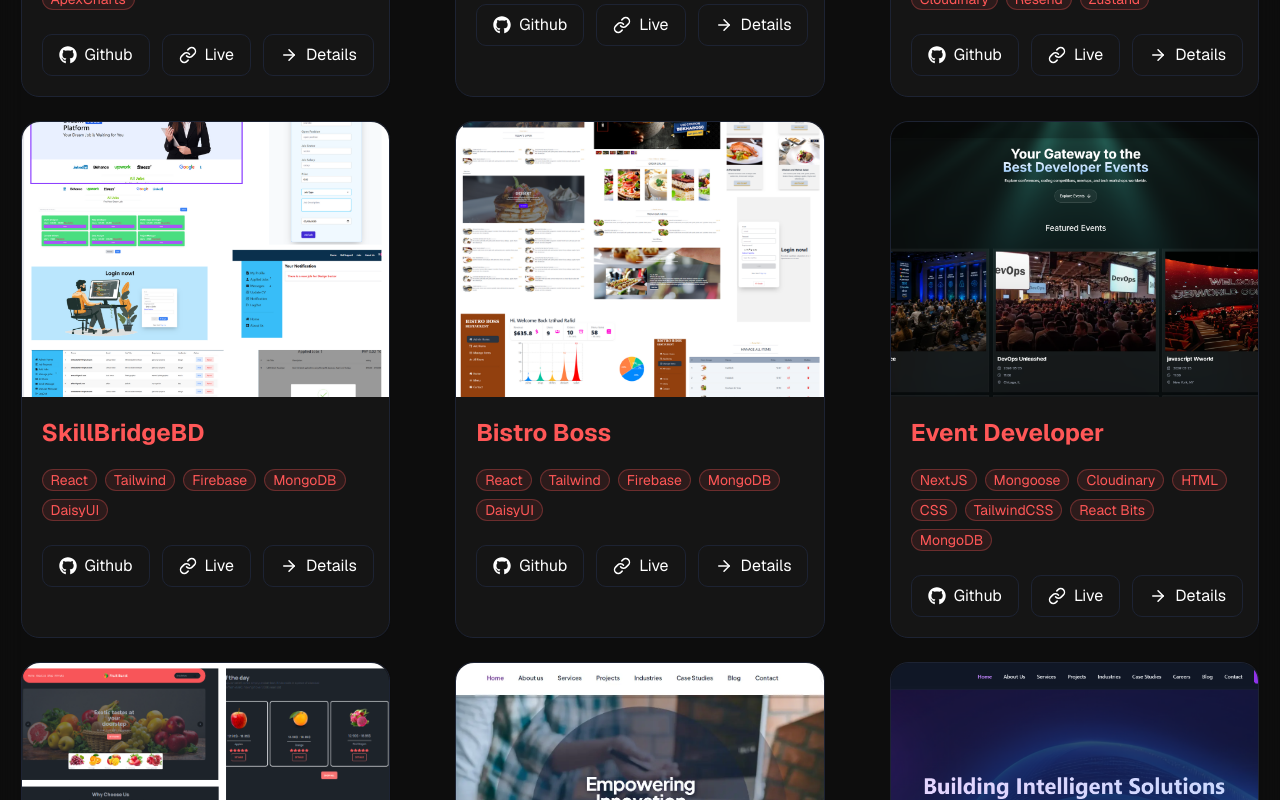
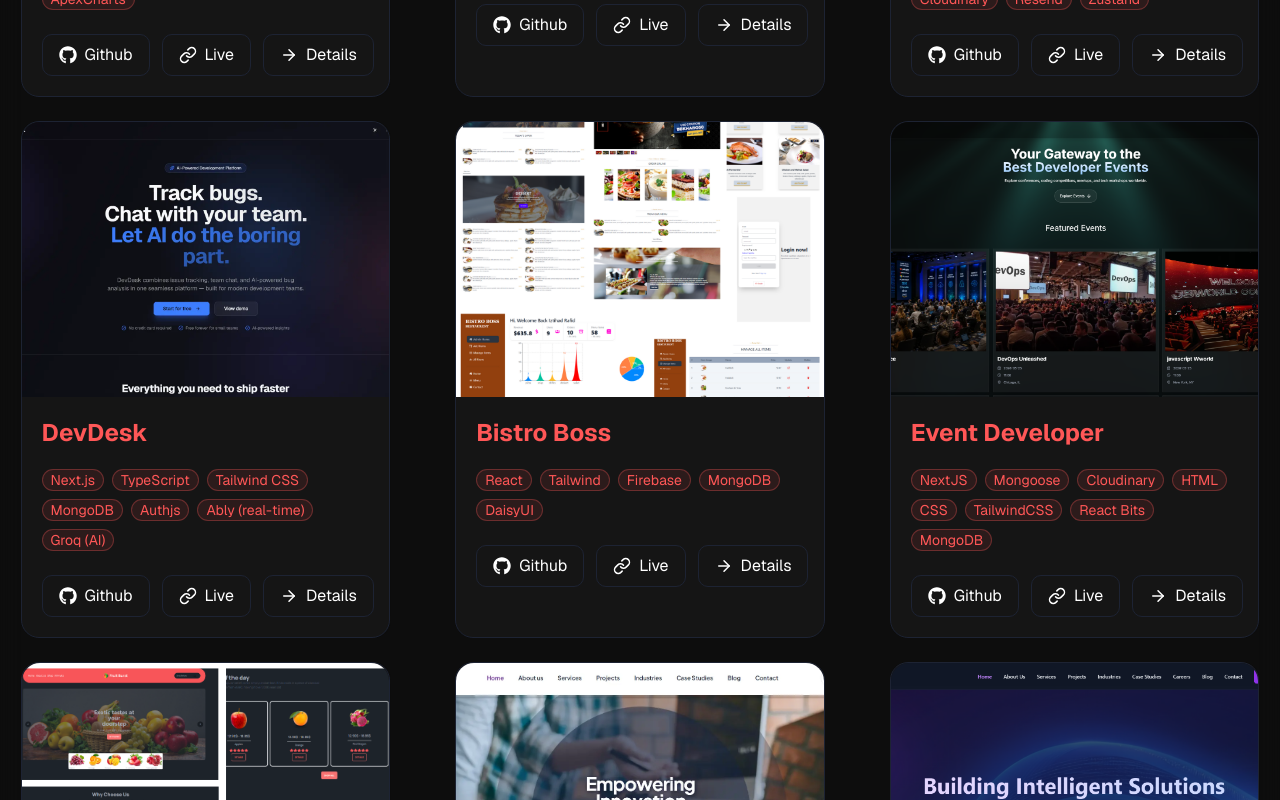
Before and after one commit to IztihadRafid/iztihadrafid-portfolio, a Next.js app: page / in a window 1280 px wide. Shown: the part 4360-5160 px from the top of the page. Built offline with nearby package versions, Linux system fonts and the light colour scheme.

Commit message:
resume updated

```diff
--- a/src/components/SocialCard.jsx
+++ b/src/components/SocialCard.jsx
@@ -16,7 +16,7 @@
           Github
         </a>
         <a
-          href="https://drive.google.com/file/d/1OF3Kqq5Pt6MaRcjL6ob8vrZoDKsR4I6n/view?usp=drive_link"
+          href="https://drive.google.com/file/d/1ZA4AiCabqch1CP3RjwL3vnoVvIMzm-tl/view?usp=drive_link"
           target="_blank"
           className="socialContainer containerTwo text-lg   "
         >
--- a/src/data/Project.ts
+++ b/src/data/Project.ts
@@ -8,23 +8,24 @@
 import shipnow from "../../public/assets/projectIMg/shipnow.webp";
 import estatemarket from "../../public/assets/projectIMg/estatemarket.webp";
 import vistaltd from "../../public/assets/projectIMg/vistaltd.png";
+import devdesk from "../../public/assets/projectIMg/devdesk.webp";
 import { StaticImageData } from "next/image";
 export interface Project {
   id: string;
-  image: StaticImageData ;
+  image: StaticImageData;
   title: string;
-  description: string ;
-  techs: string[] ;
-  github: string ;
-  live: string ;
-
+  description: string;
+  techs: string[];
+  github: string;
+  live: string;
 }
-export const projects :Project[]= [
+export const projects: Project[] = [
   {
     id: "1",
     title: "Veloxa",
     image: veloxaImg,
-        description: "Full-stack MERN application connecting admins, riders, and customers through role-based dashboards\nReal-time delivery tracking and secure Stripe payments\nBuilt with React, Node.js/Express, and MongoDB\nDeployed on Firebase and Vercel",
+    description:
+      "Full-stack MERN application connecting admins, riders, and customers through role-based dashboards\nReal-time delivery tracking and secure Stripe payments\nBuilt with React, Node.js/Express, and MongoDB\nDeployed on Firebase and Vercel",
     github: "https://github.com/IztihadRafid/veloxa-client",
     live: "https://zapshift-a89f5.web.app",
     techs: [
@@ -42,7 +43,8 @@
     id: "2",
     title: "Blood Donation",
     image: bloodDonation,
-        description: "Comprehensive MERN-based blood donation platform connecting donors with recipients\nJWT authentication and role-based dashboards\nDonor search by district and blood group, with request and hospital management\nAutomated email notifications via Nodemailer\nStripe payment integration and analytics dashboards\nFull admin panel for system management",
+    description:
+      "Comprehensive MERN-based blood donation platform connecting donors with recipients\nJWT authentication and role-based dashboards\nDonor search by district and blood group, with request and hospital management\nAutomated email notifications via Nodemailer\nStripe payment integration and analytics dashboards\nFull admin panel for system management",
     github: "https://github.com/IztihadRafid/EmergenceyBloodDonation-Client",
     live: "https://emergencyblooddonation-d3909.web.app",
     techs: [
@@ -57,25 +59,50 @@
   {
     id: "3",
     title: "Estatemarket",
-    description: "Full-stack real estate marketplace for browsing, searching, and filtering property listings\nAuthentication via email/password and Google OAuth using Better Auth\nAuthenticated users can list properties with image uploads via Cloudinary\nProperty inquiry emails sent through Resend using React Email templates\nBuilt with Next.js App Router, Prisma, and PostgreSQL (Neon)\nFully responsive UI with Tailwind CSS",
+    description:
+      "Full-stack real estate marketplace for browsing, searching, and filtering property listings\nAuthentication via email/password and Google OAuth using Better Auth\nAuthenticated users can list properties with image uploads via Cloudinary\nProperty inquiry emails sent through Resend using React Email templates\nBuilt with Next.js App Router, Prisma, and PostgreSQL (Neon)\nFully responsive UI with Tailwind CSS",
     image: estatemarket,
     github: "https://github.com/IztihadRafid/EstateManagment",
     live: "https://estate-managment.vercel.app/",
-    techs: ["Next.js", "TypeScript", "Prisma", "PostgreSQL", "Better Auth", "Tailwind CSS", "Cloudinary", "Resend","Zustand"],
+    techs: [
+      "Next.js",
+      "TypeScript",
+      "Prisma",
+      "PostgreSQL",
+      "Better Auth",
+      "Tailwind CSS",
+      "Cloudinary",
+      "Resend",
+      "Zustand",
+    ],
   },
   {
     id: "4",
-        title: "SkillBridgeBD",
-        image: skillbridgebd,
-        description: "Modern MERN stack learning platform connecting learners with educational resources\nSecure Firebase authentication with role-based access\nDynamic course management and a responsive, intuitive interface\nBuilt with React, Tailwind CSS, and MongoDB",
-        github: "https://github.com/IztihadRafid/skillbridge-bd",
-        live: "https://skillbridge-bd.web.app",
-        techs: ["React", "Tailwind", "Firebase", "MongoDB", "DaisyUI"],
+    title: "DevDesk",
+    description: `DevDesk is a full-stack SaaS platform unifying issue tracking, real-time team chat, and AI-assisted development tools.
+Combined bug tracking and team chat into one product
+AI Bug Analyzer suggests root cause, test cases, and edge cases — requires explicit approval before any changes
+Server-enforced RBAC with 5 roles (Owner, Admin, Developer, Tester, Viewer).
+Real-time project chat via Ably, with MongoDB as the persistent source of truth
+Full issue lifecycle tracking with activity audit trail and dashboard analytics`,
+    image: devdesk,
+    github: "https://github.com/IztihadRafid/devdesk",
+    live: "https://devdesk-woad.vercel.app",
+    techs: [
+      "Next.js",
+      "TypeScript",
+      "Tailwind CSS",
+      "MongoDB",
+      "Authjs",
+      "Ably (real-time)",
+      "Groq (AI)",
+    ],
   },
   {
     id: "5",
     title: "Bistro Boss",
-        description: "Full-stack restaurant management and food ordering application built with the MERN stack\nUsers can browse menus, place online orders, and complete secure payments through Stripe\nAdmins manage menus, users, and orders via an interactive dashboard\nAnalytics and data visualization powered by Recharts",
+    description:
+      "Full-stack restaurant management and food ordering application built with the MERN stack\nUsers can browse menus, place online orders, and complete secure payments through Stripe\nAdmins manage menus, users, and orders via an interactive dashboard\nAnalytics and data visualization powered by Recharts",
     image: projectLiveBistroBossRes,
     github: "https://github.com/IztihadRafid/Bistro-Boss-Client",
     live: "https://bistro-boss-167af.web.app",
@@ -84,7 +111,8 @@
   {
     id: "6",
     title: "Event Developer",
-        description:"Modern Next.js 16 application for event management, using the App Router and Server Actions\nUses the use cache hook for optimized data fetching\nBackend powered by Mongoose and MongoDB, with TypeScript for type safety\nUsers can browse events, use booking forms, and manage events with Cloudinary-powered image uploads",
+    description:
+      "Modern Next.js 16 application for event management, using the App Router and Server Actions\nUses the use cache hook for optimized data fetching\nBackend powered by Mongoose and MongoDB, with TypeScript for type safety\nUsers can browse events, use booking forms, and manage events with Cloudinary-powered image uploads",
     image: eventdev,
     github: "https://github.com/IztihadRafid/EventDeveloper",
     live: "https://eventdeveloper.vercel.app",
@@ -102,7 +130,8 @@
   {
     id: "7",
     title: "Fruit Burst",
-        description: "Modern e-commerce web application for browsing and purchasing fresh fruits online\nProduct categories and detailed product pages\nSecure user authentication and shopping cart functionality\nResponsive, intuitive interface for seamless online ordering",
+    description:
+      "Modern e-commerce web application for browsing and purchasing fresh fruits online\nProduct categories and detailed product pages\nSecure user authentication and shopping cart functionality\nResponsive, intuitive interface for seamless online ordering",
     image: projectLiveFruitBurst,
     github: "https://github.com/IztihadRafid/Fruit-Burst",
     live: "https://iztihadrafid.github.io/Fruit-Burst",
@@ -111,28 +140,56 @@
   {
     id: "8",
     title: "Vista Systech Ltd.",
-        description: "Corporate website for Vista SysTech, delivering innovative technology solutions for client success\nBuilt on WordPress with the Crafto theme and Elementor Pro\nOptimized for SEO with RankMath and served through Cloudflare",
+    description:
+      "Corporate website for Vista SysTech, delivering innovative technology solutions for client success\nBuilt on WordPress with the Crafto theme and Elementor Pro\nOptimized for SEO with RankMath and served through Cloudflare",
     image: vista,
     github: "/",
     live: "https://vistasystech.com/",
-        techs: ["Wordpress", "Elementor Pro", "Php","Crafto Theme","Cloudflare","RankMath SEO"],
+    techs: [
+      "Wordpress",
+      "Elementor Pro",
+      "Php",
+      "Crafto Theme",
+      "Cloudflare",
+      "RankMath SEO",
+    ],
   },
   {
     id: "9",
     title: "Vista Systech",
-    description: "Internal web application built for Vista Systech Ltd. during my internship\nDeveloped with Next.js and TypeScript for a type-safe, scalable frontend\nUses MongoDB for data storage and shadcn/ui for accessible, consistent UI components\nImage handling via Cloudinary and performance/traffic insights via Google Analytics\nDeployed and served through Cloudflare",
-    image:vistaltd,
+    description:
+      "Internal web application built for Vista Systech Ltd. during my internship\nDeveloped with Next.js and TypeScript for a type-safe, scalable frontend\nUses MongoDB for data storage and shadcn/ui for accessible, consistent UI components\nImage handling via Cloudinary and performance/traffic insights via Google Analytics\nDeployed and served through Cloudflare",
+    image: vistaltd,
     github: "/",
     live: "https://vistasystech.eu",
-    techs: ["Next.js", "TypeScript", "MongoDB", "ShadCN", "Cloudinary", "Google Analytics", "Cloudflare"],
+    techs: [
+      "Next.js",
+      "TypeScript",
+      "MongoDB",
+      "ShadCN",
+      "Cloudinary",
+      "Google Analytics",
+      "Cloudflare",
+    ],
   },
   {
     id: "10",
     title: "ShipNow",
-    description: "Logistics dashboard for managing shipments, tracking deliveries, and handling invoices\nBuilt from Figma design specs with pixel-accurate implementation\nFully responsive layouts across desktop, tablet, and mobile\nData visualization powered by ApexCharts",
+    description:
+      "Logistics dashboard for managing shipments, tracking deliveries, and handling invoices\nBuilt from Figma design specs with pixel-accurate implementation\nFully responsive layouts across desktop, tablet, and mobile\nData visualization powered by ApexCharts",
     image: shipnow,
     github: "https://github.com/IztihadRafid/shipnow",
     live: "https://shipnow-gules.vercel.app",
     techs: ["Next.js", "TypeScript", "Tailwind CSS", "ApexCharts", "React"],
   },
+  {
+    id: "11",
+    title: "SkillBridgeBD",
+    image: skillbridgebd,
+    description:
+      "Modern MERN stack learning platform connecting learners with educational resources\nSecure Firebase authentication with role-based access\nDynamic course management and a responsive, intuitive interface\nBuilt with React, Tailwind CSS, and MongoDB",
+    github: "https://github.com/IztihadRafid/skillbridge-bd",
+    live: "https://skillbridge-bd.web.app",
+    techs: ["React", "Tailwind", "Firebase", "MongoDB", "DaisyUI"],
+  },
 ];
```
Also changed, not shown: public/assets/projectIMg/devdesk.webp (added). Lines whose indentation alone changed are shown as unchanged.
